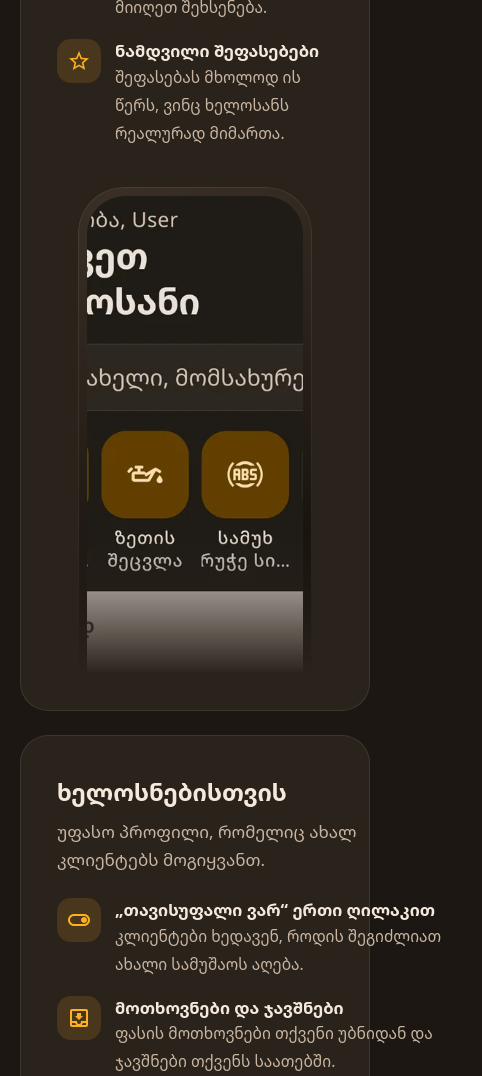
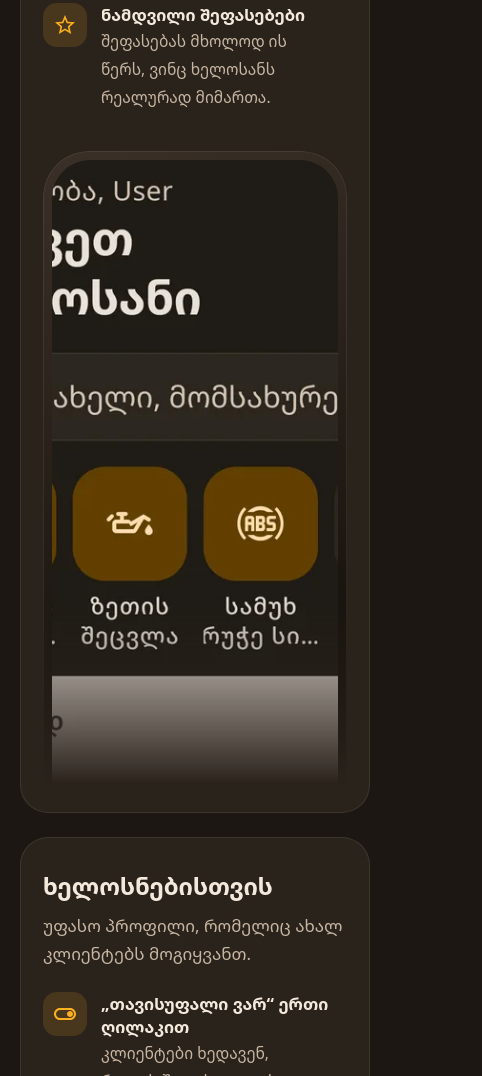
Before and after one commit to 15Siky/saxelosno-site, a plain HTML site: page new.html in a window 390 px wide. Shown: the part 2195-3271 px from the top of the page, 482 px wide, since content can reach past the window. Drawn offline with Linux system fonts and the light colour scheme.

Commit message:
Website: fix phone overflow in the feature cards
Co-Authored-By: Claude Opus 5.5 <noreply@anthropic.com>

```diff
--- a/new.html
+++ b/new.html
@@ -15,7 +15,7 @@
   <link rel="preconnect" href="https://fonts.googleapis.com">
   <link rel="preconnect" href="https://fonts.gstatic.com" crossorigin>
   <link href="https://fonts.googleapis.com/css2?family=Noto+Sans+Georgian:wght@400;500;600;700;800&display=swap" rel="stylesheet">
-  <link rel="stylesheet" href="style.css?v=3">
+  <link rel="stylesheet" href="style.css?v=4">
   <script>
     // Georgian by default; English if chosen before or asked for with ?lang=en.
     (function () {
--- a/style.css
+++ b/style.css
@@ -364,10 +364,16 @@ section {
   display: grid;
   gap: 40px;
   align-items: center;
-  padding: 36px;
+  overflow: hidden;
+  padding: 28px 22px;
   border-radius: var(--radius-sheet);
   background: var(--surface);
   border: 1px solid var(--line);
+}
+
+/* Grid items may shrink below their content (the screenshots), so nothing overflows. */
+.audience > * {
+  min-width: 0;
 }
 
 .audience + .audience {
@@ -434,18 +440,25 @@ section {
 }
 
 .shots .phone {
-  width: min(250px, 60vw);
+  width: min(250px, 44vw);
+  border-radius: 34px;
+  padding: 7px;
+}
+
+.shots .phone img {
+  border-radius: 28px;
 }
 
 .shots .phone + .phone {
-  margin-left: -60px;
+  margin-left: -9vw;
   margin-bottom: -28px;
   transform: rotate(4deg);
 }
 
 /* A cropped top-of-screen view, fading out at the bottom. */
+.shots .phone-top,
 .phone-top {
-  width: min(320px, 82vw);
+  width: min(320px, 100%);
   padding: 9px 9px 0;
   border-radius: 46px 46px 0 0;
   background: linear-gradient(160deg, #3a3027, #0f0b07);
@@ -453,6 +466,7 @@ section {
   mask-image: linear-gradient(#000 70%, transparent);
 }
 
+.shots .phone-top img,
 .phone-top img {
   border-radius: 38px 38px 0 0;
 }
@@ -678,6 +692,10 @@ section {
     order: 2;
   }
 
+  .shots .phone + .phone {
+    margin-left: -60px;
+  }
+
   .steps {
     grid-template-columns: repeat(3, 1fr);
   }
```
Also changed, not shown: delete-account.html (+1 -1 lines), m.html (+1 -1 lines), privacy.html (+1 -1 lines).
